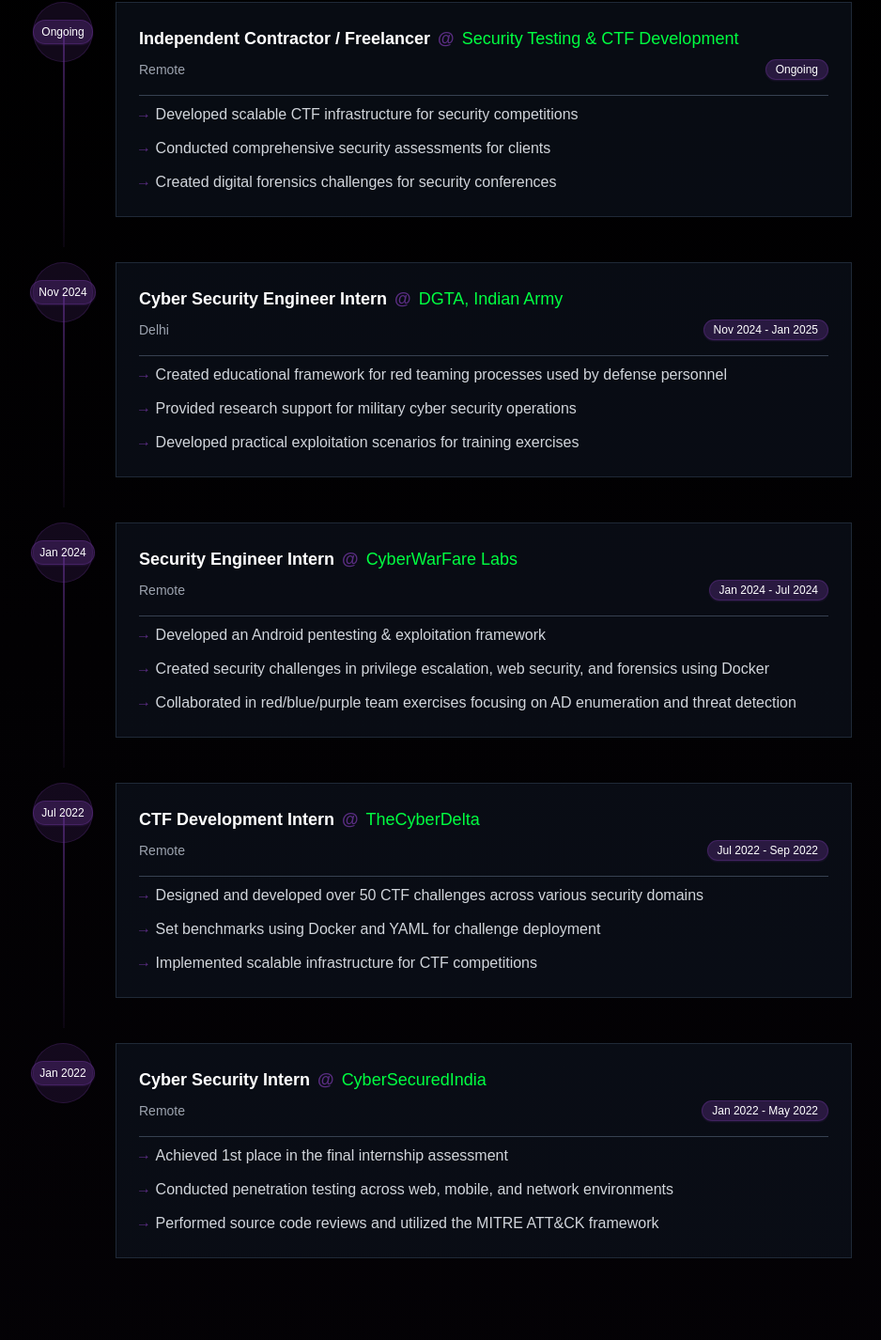
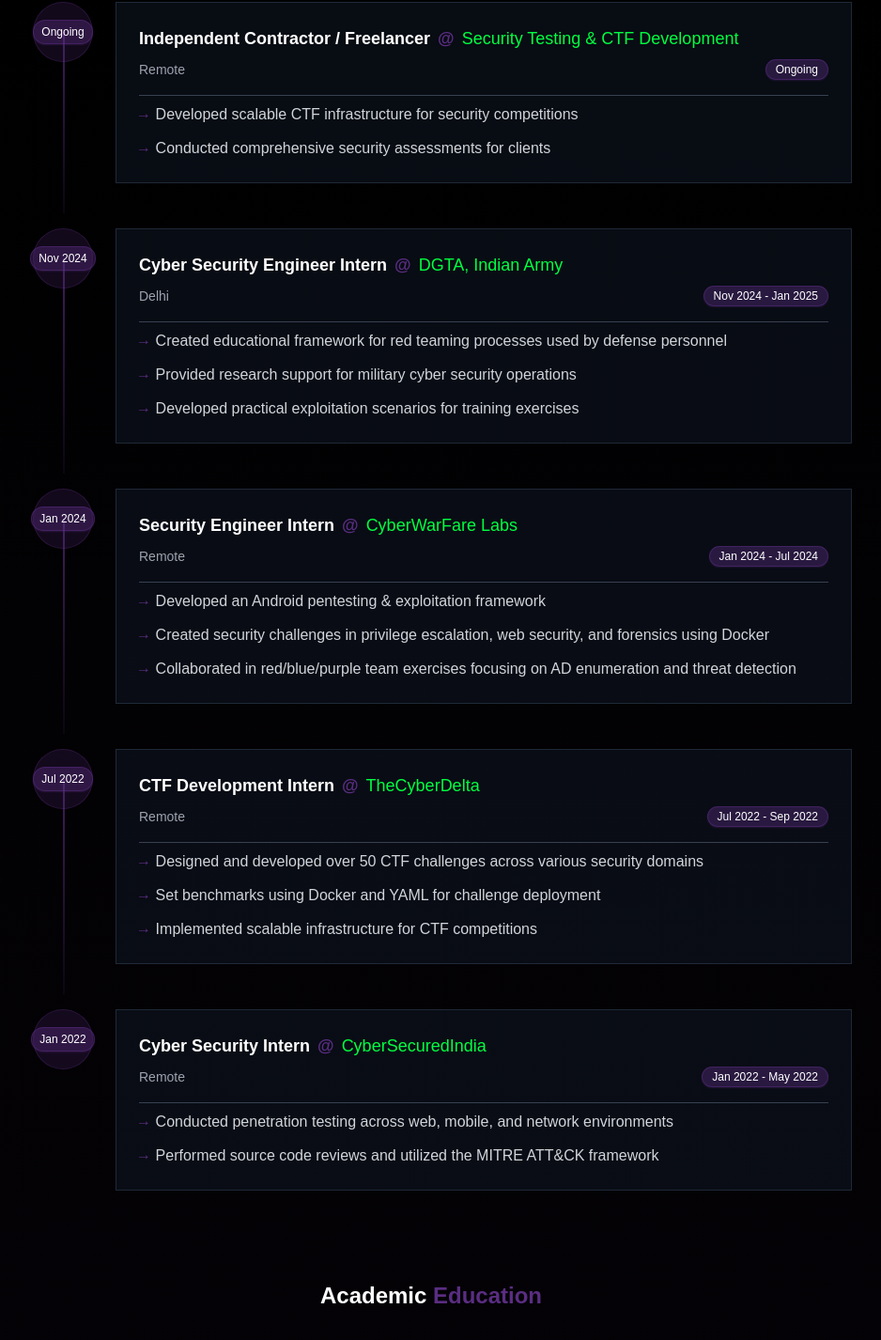
Before and after one commit to warl0ckwraith/sanidhyadottech, a React (Vite) app: page / in a window 1280 px wide. Shown: the part 1767-3193 px from the top of the page at 94% size, without its empty margins (181-1119 px from the left). Built offline with nearby package versions, Linux system fonts and the light colour scheme.

Commit message:
trim content

```diff
--- a/src/components/sections/ExperienceSection.tsx
+++ b/src/components/sections/ExperienceSection.tsx
@@ -16,7 +16,6 @@
     achievements: [
       "Developed scalable CTF infrastructure for security competitions",
       "Conducted comprehensive security assessments for clients",
-      "Created digital forensics challenges for security conferences"
     ]
   },
   {
@@ -66,7 +65,6 @@
     period: "Jan 2022 - May 2022",
     description: "Conducted thorough penetration testing across web, mobile, and network environments. Performed source code reviews and utilized the MITRE ATT&CK framework for enhanced threat detection.",
     achievements: [
-      "Achieved 1st place in the final internship assessment",
       "Conducted penetration testing across web, mobile, and network environments",
       "Performed source code reviews and utilized the MITRE ATT&CK framework"
     ]
```
Also changed, not shown: blog/content/posts/welcome-to-my-blog.md (+1 -1 lines).
